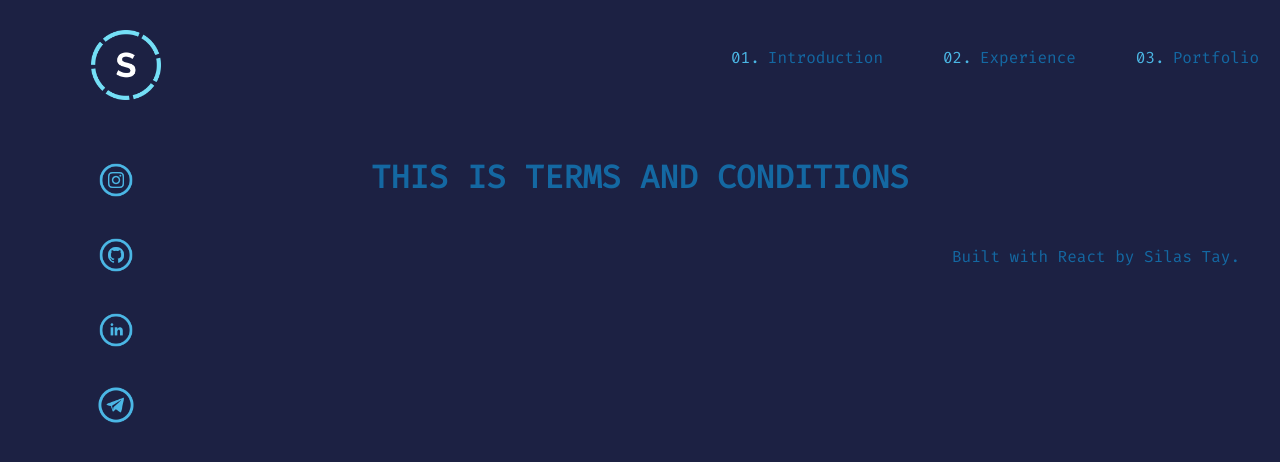
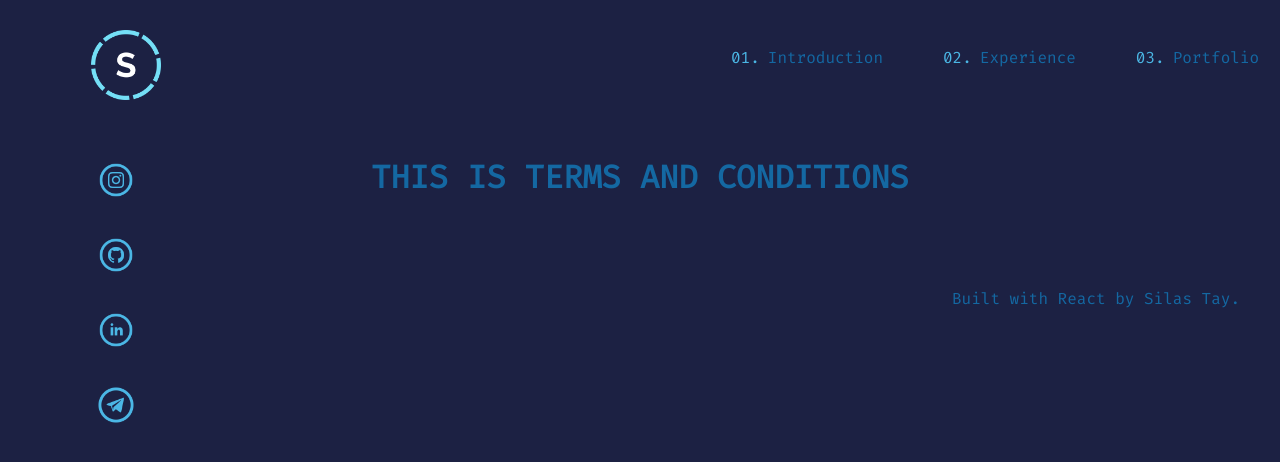
Before and after one commit to SilasTSL/Silas, a React (Create React App) app: page /termsandconditions in a window 1280 px wide. Shown: the top 462 px of the page. Built offline with nearby package versions, Linux system fonts and the light colour scheme.

Commit message:
Edit Footer spacing

```diff
--- a/src/components/footer/Footer.module.css
+++ b/src/components/footer/Footer.module.css
@@ -2,6 +2,7 @@
     display: flex;
     flex-direction: row;
     justify-content: end;
+    margin-top: 5%;
     height: 10%;
     padding: 10px;
 }
```
